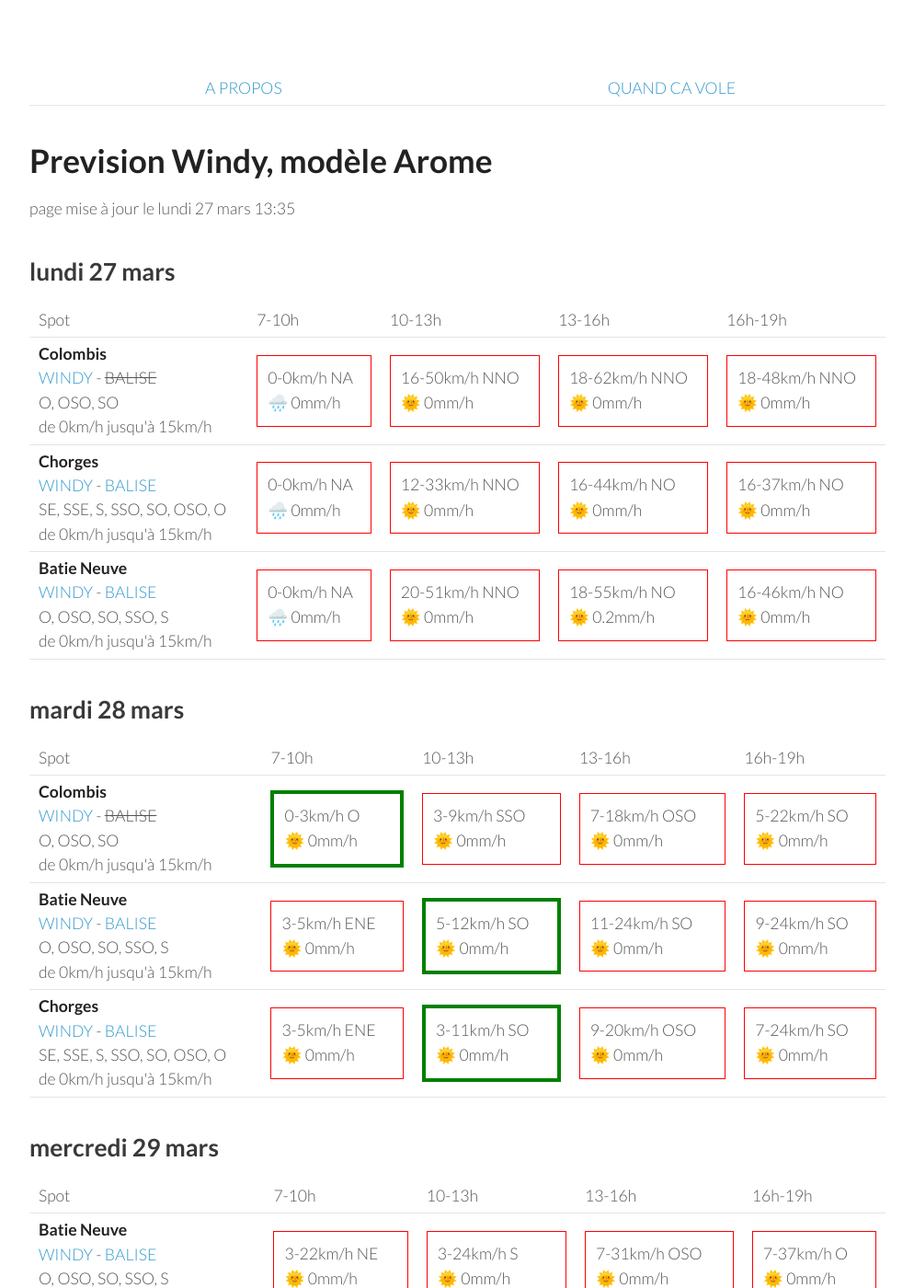
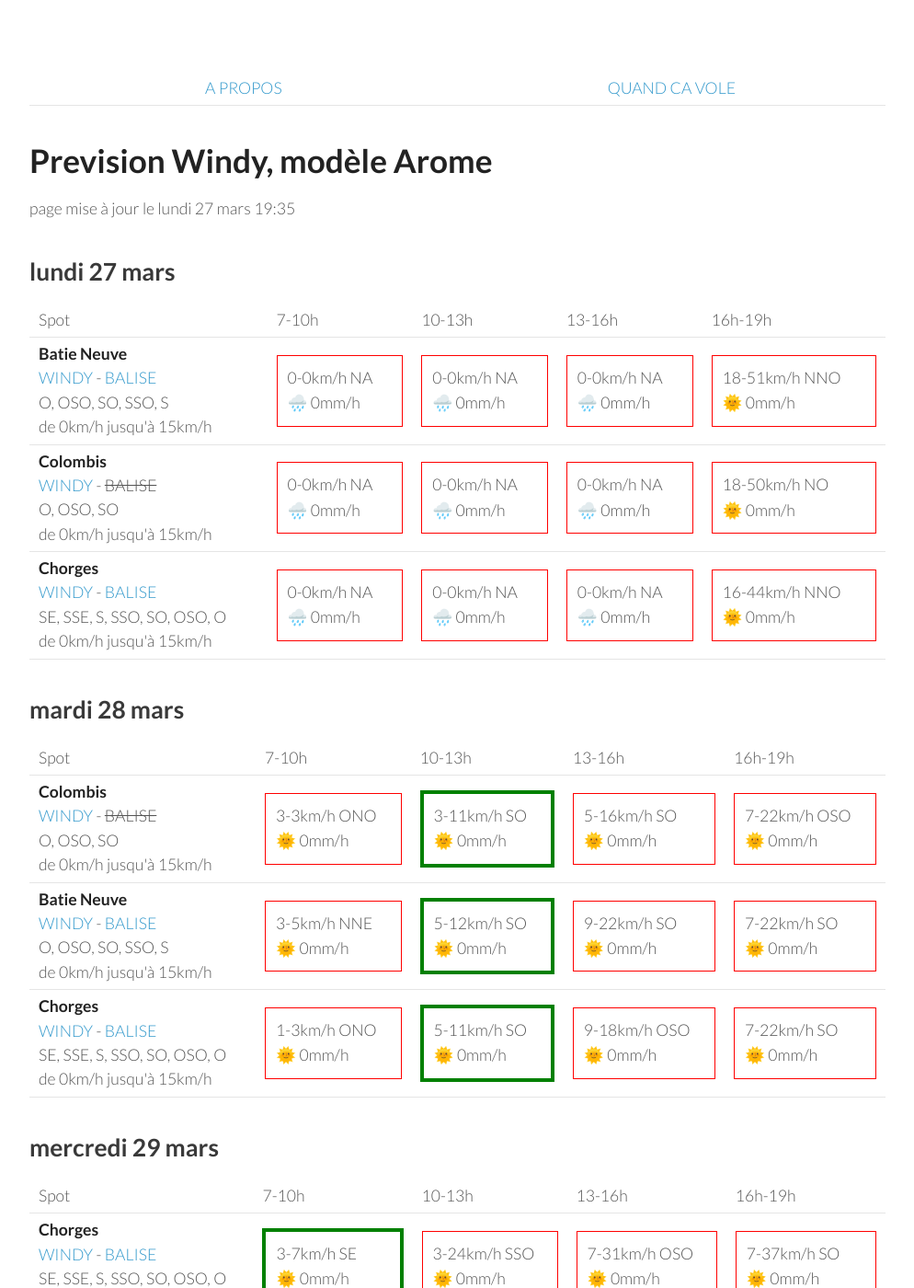
Before and after one commit to parapente-dans-le-nord/parapente-dans-le-nord.github.io, a Jekyll site: the page built from saint_andre.markdown, in a window 1280 px wide and 1400 px high. Shown: the whole window at 92% size, without its empty margins (26-1020 px from the left). Built offline with Jekyll 4.4.1, drawn with Linux system fonts in a browser that asks for light colours; some of the changed text lies outside the part shown.

Commit message:
update index.markdown

```diff
--- a/saint_andre.markdown
+++ b/saint_andre.markdown
@@ -7,7 +7,7 @@ title:  "Tous les spots"
 {: .links}
 
 # Prevision Windy, modèle Arome
-page mise à jour le lundi 27 mars 13:35
+page mise à jour le lundi 27 mars 19:35
 
 ## lundi 27 mars
 
@@ -22,30 +22,30 @@ page mise à jour le lundi 27 mars 13:35
       <td>16h-19h</td>
     </tr>
 <tr>
+        <td><strong>Batie Neuve</strong><br><a href="https://windy.com/44.584/6.236?44.559,6.262,10,m:eTtagly">WINDY</a> - <span class=""><a href="https://www.openwindmap.org/PP554">BALISE</a> </span><br> <span class="vent-favorable">O, OSO, SO, SSO, S</span><br><span class="force-vent">de 0km/h jusqu'à 15km/h</span> </td>
+
+            <td><div class="not-flyable"><p>0-0km/h NA</p><p>🌧️ 0mm/h</p></div></td>
+            <td><div class="not-flyable"><p>0-0km/h NA</p><p>🌧️ 0mm/h</p></div></td>
+            <td><div class="not-flyable"><p>0-0km/h NA</p><p>🌧️ 0mm/h</p></div></td>
+            <td><div class="not-flyable"><p>18-51km/h NNO</p><p>🌞 0mm/h</p></div></td>
+
+    </tr>
+<tr>
         <td><strong>Colombis</strong><br><a href="https://windy.com/44.494/6.216?44.559,6.262,10">WINDY</a> - <span class="no-balise"> BALISE </span><br> <span class="vent-favorable">O, OSO, SO</span><br><span class="force-vent">de 0km/h jusqu'à 15km/h</span> </td>
 
             <td><div class="not-flyable"><p>0-0km/h NA</p><p>🌧️ 0mm/h</p></div></td>
-            <td><div class="not-flyable"><p>16-50km/h NNO</p><p>🌞 0mm/h</p></div></td>
-            <td><div class="not-flyable"><p>18-62km/h NNO</p><p>🌞 0mm/h</p></div></td>
-            <td><div class="not-flyable"><p>18-48km/h NNO</p><p>🌞 0mm/h</p></div></td>
+            <td><div class="not-flyable"><p>0-0km/h NA</p><p>🌧️ 0mm/h</p></div></td>
+            <td><div class="not-flyable"><p>0-0km/h NA</p><p>🌧️ 0mm/h</p></div></td>
+            <td><div class="not-flyable"><p>18-50km/h NO</p><p>🌞 0mm/h</p></div></td>
 
     </tr>
 <tr>
         <td><strong>Chorges</strong><br><a href="https://windy.com/44.578/6.280?44.559,6.262,10">WINDY</a> - <span class=""><a href="https://www.openwindmap.org/PP554">BALISE</a> </span><br> <span class="vent-favorable">SE, SSE, S, SSO, SO, OSO, O</span><br><span class="force-vent">de 0km/h jusqu'à 15km/h</span> </td>
 
             <td><div class="not-flyable"><p>0-0km/h NA</p><p>🌧️ 0mm/h</p></div></td>
-            <td><div class="not-flyable"><p>12-33km/h NNO</p><p>🌞 0mm/h</p></div></td>
-            <td><div class="not-flyable"><p>16-44km/h NO</p><p>🌞 0mm/h</p></div></td>
-            <td><div class="not-flyable"><p>16-37km/h NO</p><p>🌞 0mm/h</p></div></td>
-
-    </tr>
-<tr>
-        <td><strong>Batie Neuve</strong><br><a href="https://windy.com/44.584/6.236?44.559,6.262,10,m:eTtagly">WINDY</a> - <span class=""><a href="https://www.openwindmap.org/PP554">BALISE</a> </span><br> <span class="vent-favorable">O, OSO, SO, SSO, S</span><br><span class="force-vent">de 0km/h jusqu'à 15km/h</span> </td>
-
             <td><div class="not-flyable"><p>0-0km/h NA</p><p>🌧️ 0mm/h</p></div></td>
-            <td><div class="not-flyable"><p>20-51km/h NNO</p><p>🌞 0mm/h</p></div></td>
-            <td><div class="not-flyable"><p>18-55km/h NO</p><p>🌞 0.2mm/h</p></div></td>
-            <td><div class="not-flyable"><p>16-46km/h NO</p><p>🌞 0mm/h</p></div></td>
+            <td><div class="not-flyable"><p>0-0km/h NA</p><p>🌧️ 0mm/h</p></div></td>
+            <td><div class="not-flyable"><p>16-44km/h NNO</p><p>🌞 0mm/h</p></div></td>
 
     </tr>
 
@@ -67,30 +67,30 @@ page mise à jour le lundi 27 mars 13:35
 <tr>
         <td><strong>Colombis</strong><br><a href="https://windy.com/44.494/6.216?44.559,6.262,10">WINDY</a> - <span class="no-balise"> BALISE </span><br> <span class="vent-favorable">O, OSO, SO</span><br><span class="force-vent">de 0km/h jusqu'à 15km/h</span> </td>
 
-            <td><div class="flyable"><p>0-3km/h O</p><p>🌞 0mm/h</p></div></td>
-            <td><div class="not-flyable"><p>3-9km/h SSO</p><p>🌞 0mm/h</p></div></td>
-            <td><div class="not-flyable"><p>7-18km/h OSO</p><p>🌞 0mm/h</p></div></td>
-            <td><div class="not-flyable"><p>5-22km/h SO</p><p>🌞 0mm/h</p></div></td>
+            <td><div class="not-flyable"><p>3-3km/h ONO</p><p>🌞 0mm/h</p></div></td>
+            <td><div class="flyable"><p>3-11km/h SO</p><p>🌞 0mm/h</p></div></td>
+            <td><div class="not-flyable"><p>5-16km/h SO</p><p>🌞 0mm/h</p></div></td>
+            <td><div class="not-flyable"><p>7-22km/h OSO</p><p>🌞 0mm/h</p></div></td>
 
 
     </tr>
 <tr>
         <td><strong>Batie Neuve</strong><br><a href="https://windy.com/44.584/6.236?44.559,6.262,10,m:eTtagly">WINDY</a> - <span class=""><a href="https://www.openwindmap.org/PP554">BALISE</a> </span><br> <span class="vent-favorable">O, OSO, SO, SSO, S</span><br><span class="force-vent">de 0km/h jusqu'à 15km/h</span> </td>
 
-            <td><div class="not-flyable"><p>3-5km/h ENE</p><p>🌞 0mm/h</p></div></td>
+            <td><div class="not-flyable"><p>3-5km/h NNE</p><p>🌞 0mm/h</p></div></td>
             <td><div class="flyable"><p>5-12km/h SO</p><p>🌞 0mm/h</p></div></td>
-            <td><div class="not-flyable"><p>11-24km/h SO</p><p>🌞 0mm/h</p></div></td>
-            <td><div class="not-flyable"><p>9-24km/h SO</p><p>🌞 0mm/h</p></div></td>
+            <td><div class="not-flyable"><p>9-22km/h SO</p><p>🌞 0mm/h</p></div></td>
+            <td><div class="not-flyable"><p>7-22km/h SO</p><p>🌞 0mm/h</p></div></td>
 
 
     </tr>
 <tr>
         <td><strong>Chorges</strong><br><a href="https://windy.com/44.578/6.280?44.559,6.262,10">WINDY</a> - <span class=""><a href="https://www.openwindmap.org/PP554">BALISE</a> </span><br> <span class="vent-favorable">SE, SSE, S, SSO, SO, OSO, O</span><br><span class="force-vent">de 0km/h jusqu'à 15km/h</span> </td>
 
-            <td><div class="not-flyable"><p>3-5km/h ENE</p><p>🌞 0mm/h</p></div></td>
-            <td><div class="flyable"><p>3-11km/h SO</p><p>🌞 0mm/h</p></div></td>
-            <td><div class="not-flyable"><p>9-20km/h OSO</p><p>🌞 0mm/h</p></div></td>
-            <td><div class="not-flyable"><p>7-24km/h SO</p><p>🌞 0mm/h</p></div></td>
+            <td><div class="not-flyable"><p>1-3km/h ONO</p><p>🌞 0mm/h</p></div></td>
+            <td><div class="flyable"><p>5-11km/h SO</p><p>🌞 0mm/h</p></div></td>
+            <td><div class="not-flyable"><p>9-18km/h OSO</p><p>🌞 0mm/h</p></div></td>
+            <td><div class="not-flyable"><p>7-22km/h SO</p><p>🌞 0mm/h</p></div></td>
 
 
     </tr>
@@ -111,32 +111,32 @@ page mise à jour le lundi 27 mars 13:35
       <td>16h-19h</td>
     </tr>
 <tr>
-        <td><strong>Batie Neuve</strong><br><a href="https://windy.com/44.584/6.236?44.559,6.262,10,m:eTtagly">WINDY</a> - <span class=""><a href="https://www.openwindmap.org/PP554">BALISE</a> </span><br> <span class="vent-favorable">O, OSO, SO, SSO, S</span><br><span class="force-vent">de 0km/h jusqu'à 15km/h</span> </td>
+        <td><strong>Chorges</strong><br><a href="https://windy.com/44.578/6.280?44.559,6.262,10">WINDY</a> - <span class=""><a href="https://www.openwindmap.org/PP554">BALISE</a> </span><br> <span class="vent-favorable">SE, SSE, S, SSO, SO, OSO, O</span><br><span class="force-vent">de 0km/h jusqu'à 15km/h</span> </td>
 
-            <td><div class="not-flyable"><p>3-22km/h NE</p><p>🌞 0mm/h</p></div></td>
-            <td><div class="not-flyable"><p>3-24km/h S</p><p>🌞 0mm/h</p></div></td>
+            <td><div class="flyable"><p>3-7km/h SE</p><p>🌞 0mm/h</p></div></td>
+            <td><div class="not-flyable"><p>3-24km/h SSO</p><p>🌞 0mm/h</p></div></td>
             <td><div class="not-flyable"><p>7-31km/h OSO</p><p>🌞 0mm/h</p></div></td>
-            <td><div class="not-flyable"><p>7-37km/h O</p><p>🌞 0mm/h</p></div></td>
+            <td><div class="not-flyable"><p>7-37km/h SO</p><p>🌞 0mm/h</p></div></td>
 
 
     </tr>
 <tr>
         <td><strong>Colombis</strong><br><a href="https://windy.com/44.494/6.216?44.559,6.262,10">WINDY</a> - <span class="no-balise"> BALISE </span><br> <span class="vent-favorable">O, OSO, SO</span><br><span class="force-vent">de 0km/h jusqu'à 15km/h</span> </td>
 
-            <td><div class="not-flyable"><p>5-16km/h E</p><p>🌞 0mm/h</p></div></td>
+            <td><div class="not-flyable"><p>5-11km/h NO</p><p>🌞 0mm/h</p></div></td>
             <td><div class="not-flyable"><p>3-16km/h SSE</p><p>🌞 0mm/h</p></div></td>
-            <td><div class="not-flyable"><p>7-27km/h SO</p><p>🌞 0mm/h</p></div></td>
-            <td><div class="not-flyable"><p>9-31km/h O</p><p>🌞 0mm/h</p></div></td>
+            <td><div class="not-flyable"><p>7-25km/h SO</p><p>🌞 0mm/h</p></div></td>
+            <td><div class="not-flyable"><p>5-29km/h OSO</p><p>🌞 0mm/h</p></div></td>
 
 
     </tr>
 <tr>
-        <td><strong>Chorges</strong><br><a href="https://windy.com/44.578/6.280?44.559,6.262,10">WINDY</a> - <span class=""><a href="https://www.openwindmap.org/PP554">BALISE</a> </span><br> <span class="vent-favorable">SE, SSE, S, SSO, SO, OSO, O</span><br><span class="force-vent">de 0km/h jusqu'à 15km/h</span> </td>
+        <td><strong>Batie Neuve</strong><br><a href="https://windy.com/44.584/6.236?44.559,6.262,10,m:eTtagly">WINDY</a> - <span class=""><a href="https://www.openwindmap.org/PP554">BALISE</a> </span><br> <span class="vent-favorable">O, OSO, SO, SSO, S</span><br><span class="force-vent">de 0km/h jusqu'à 15km/h</span> </td>
 
-            <td><div class="not-flyable"><p>1-22km/h NE</p><p>🌞 0mm/h</p></div></td>
-            <td><div class="not-flyable"><p>3-24km/h S</p><p>🌞 0mm/h</p></div></td>
-            <td><div class="not-flyable"><p>7-33km/h OSO</p><p>🌞 0mm/h</p></div></td>
-            <td><div class="not-flyable"><p>9-38km/h O</p><p>🌞 0mm/h</p></div></td>
+            <td><div class="not-flyable"><p>1-11km/h NNE</p><p>🌞 0mm/h</p></div></td>
+            <td><div class="not-flyable"><p>3-22km/h SSO</p><p>🌞 0mm/h</p></div></td>
+            <td><div class="not-flyable"><p>7-31km/h OSO</p><p>🌞 0mm/h</p></div></td>
+            <td><div class="not-flyable"><p>5-35km/h SO</p><p>🌞 0mm/h</p></div></td>
 
 
     </tr>
@@ -159,30 +159,30 @@ page mise à jour le lundi 27 mars 13:35
 <tr>
         <td><strong>Colombis</strong><br><a href="https://windy.com/44.494/6.216?44.559,6.262,10">WINDY</a> - <span class="no-balise"> BALISE </span><br> <span class="vent-favorable">O, OSO, SO</span><br><span class="force-vent">de 0km/h jusqu'à 15km/h</span> </td>
 
-            <td><div class="not-flyable"><p>3-12km/h E</p><p>🌞 0mm/h</p></div></td>
-            <td><div class="not-flyable"><p>3-14km/h NNO</p><p>🌞 0mm/h</p></div></td>
-            <td><div class="not-flyable"><p>11-33km/h OSO</p><p>🌞 0mm/h</p></div></td>
-            <td><div class="not-flyable"><p>3-31km/h N</p><p>🌧 1.7mm/h</p></div></td>
+            <td><div class="not-flyable"><p>3-11km/h E</p><p>🌞 0mm/h</p></div></td>
+            <td><div class="not-flyable"><p>3-12km/h NNO</p><p>🌞 0mm/h</p></div></td>
+            <td><div class="not-flyable"><p>12-38km/h O</p><p>🌧 0.3mm/h</p></div></td>
+            <td><div class="not-flyable"><p>5-37km/h NE</p><p>🌧 3.8mm/h</p></div></td>
 
 
     </tr>
 <tr>
         <td><strong>Batie Neuve</strong><br><a href="https://windy.com/44.584/6.236?44.559,6.262,10,m:eTtagly">WINDY</a> - <span class=""><a href="https://www.openwindmap.org/PP554">BALISE</a> </span><br> <span class="vent-favorable">O, OSO, SO, SSO, S</span><br><span class="force-vent">de 0km/h jusqu'à 15km/h</span> </td>
 
-            <td><div class="not-flyable"><p>5-14km/h NE</p><p>🌞 0mm/h</p></div></td>
-            <td><div class="not-flyable"><p>1-18km/h S</p><p>🌞 0mm/h</p></div></td>
-            <td><div class="not-flyable"><p>9-37km/h OSO</p><p>🌞 0mm/h</p></div></td>
-            <td><div class="not-flyable"><p>1-35km/h N</p><p>🌧 3.1mm/h</p></div></td>
+            <td><div class="not-flyable"><p>3-14km/h NE</p><p>🌞 0mm/h</p></div></td>
+            <td><div class="not-flyable"><p>0-18km/h SSE</p><p>🌞 0mm/h</p></div></td>
+            <td><div class="not-flyable"><p>9-38km/h OSO</p><p>🌧 2mm/h</p></div></td>
+            <td><div class="not-flyable"><p>3-37km/h NE</p><p>🌧 6mm/h</p></div></td>
 
 
     </tr>
 <tr>
         <td><strong>Chorges</strong><br><a href="https://windy.com/44.578/6.280?44.559,6.262,10">WINDY</a> - <span class=""><a href="https://www.openwindmap.org/PP554">BALISE</a> </span><br> <span class="vent-favorable">SE, SSE, S, SSO, SO, OSO, O</span><br><span class="force-vent">de 0km/h jusqu'à 15km/h</span> </td>
 
-            <td><div class="not-flyable"><p>5-14km/h NE</p><p>🌞 0mm/h</p></div></td>
-            <td><div class="not-flyable"><p>0-20km/h SSO</p><p>🌞 0mm/h</p></div></td>
-            <td><div class="not-flyable"><p>9-38km/h OSO</p><p>🌞 0mm/h</p></div></td>
-            <td><div class="not-flyable"><p>1-37km/h N</p><p>🌧 3.1mm/h</p></div></td>
+            <td><div class="not-flyable"><p>3-16km/h NE</p><p>🌞 0mm/h</p></div></td>
+            <td><div class="not-flyable"><p>0-18km/h O</p><p>🌞 0mm/h</p></div></td>
+            <td><div class="not-flyable"><p>9-40km/h OSO</p><p>🌧 2mm/h</p></div></td>
+            <td><div class="not-flyable"><p>3-38km/h ENE</p><p>🌧 6mm/h</p></div></td>
 
 
     </tr>
```
